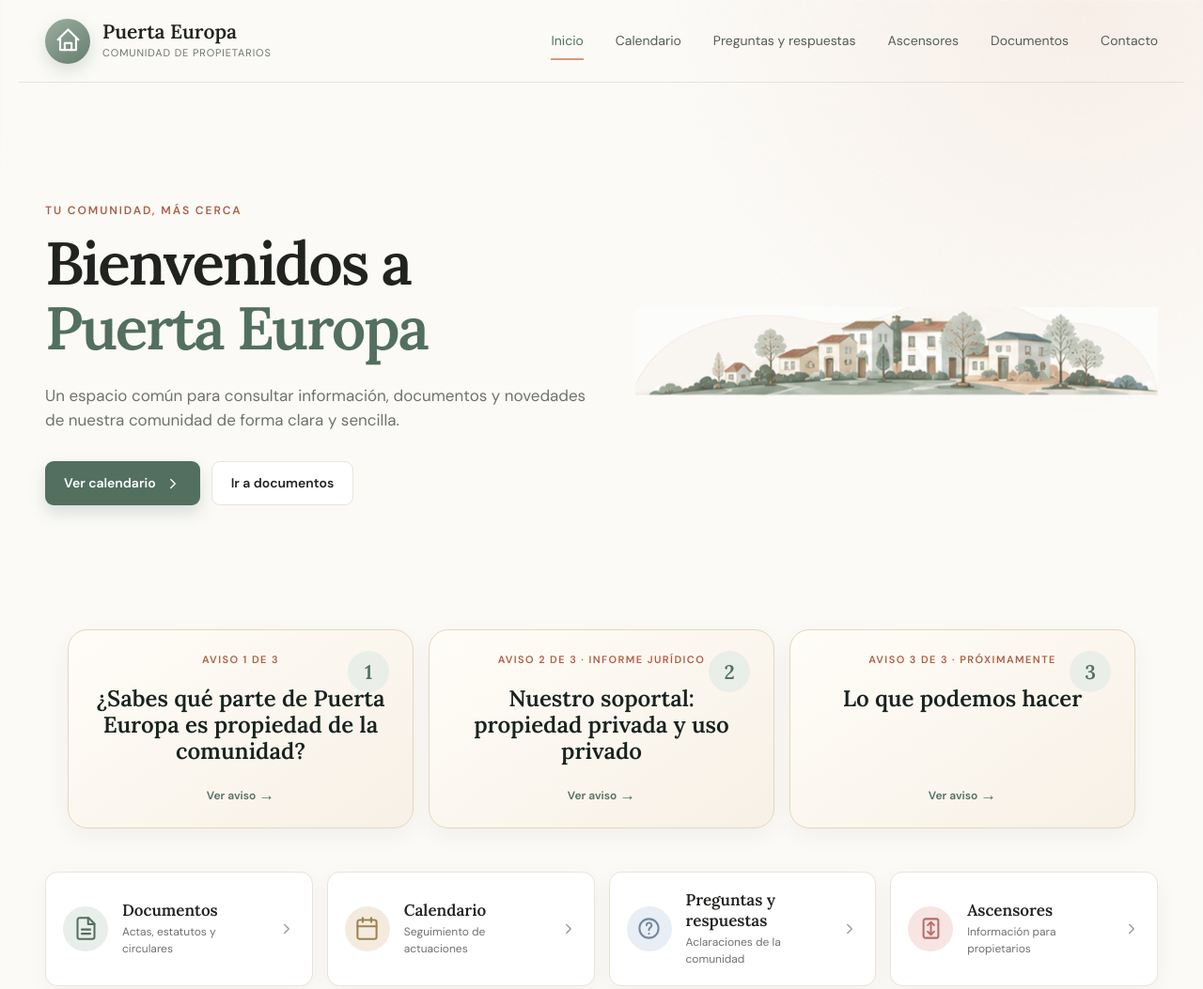
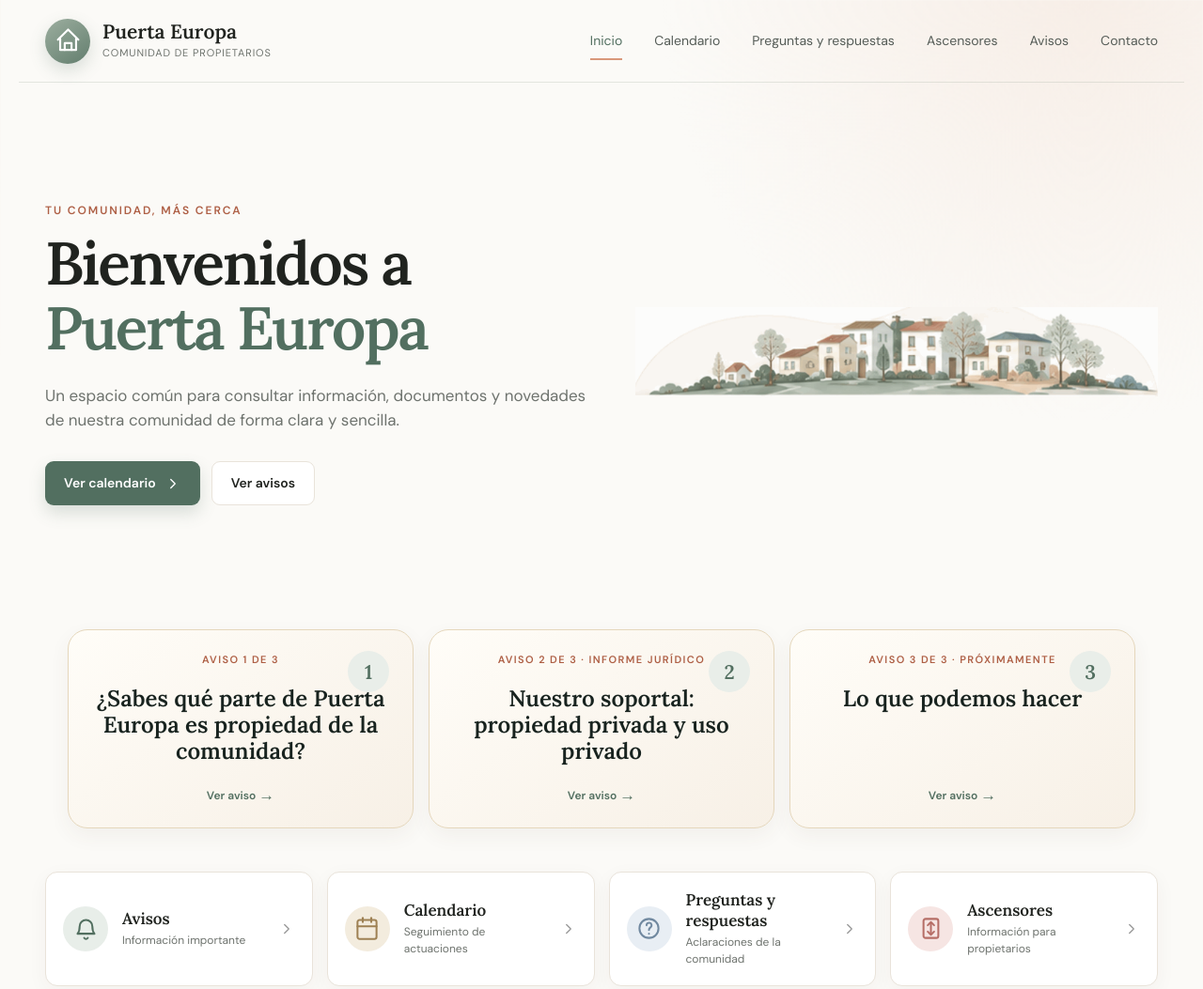
Before and after one commit to RaquelSimoP/ComunidadPuertaEuropa, an Astro site: page / in a window 1280 px wide. Shown: the top 1053 px of the page at 94% size. Built offline with nearby package versions, Linux system fonts and the light colour scheme; Astro itself is replaced by a stand-in of ours.

Commit message:
Quitar Documentos

```diff
--- a/src/pages/index.astro
+++ b/src/pages/index.astro
@@ -17,7 +17,7 @@ const Icon = ({ name, size = 24 }: { name: string; size?: number }) => {
 	return `<svg width="${size}" height="${size}" viewBox="0 0 24 24" fill="none" stroke="currentColor" stroke-width="1.8" stroke-linecap="round" stroke-linejoin="round" aria-hidden="true">${paths[name as keyof typeof paths]}</svg>`;
 };
 const quickLinks = [
-	{ icon: 'file', title: 'Documentos', text: 'Actas, estatutos y circulares', tone: 'sage', href: '#documentos' },
+	{ icon: 'bell', title: 'Avisos', text: 'Información importante', tone: 'sage', href: '#aviso-propiedad' },
 	{ icon: 'calendar', title: 'Calendario', text: 'Seguimiento de actuaciones', tone: 'sand', href: '#calendario' },
 	{ icon: 'help', title: 'Preguntas y respuestas', text: 'Aclaraciones de la comunidad', tone: 'blue', href: '/preguntas/' },
 	{ icon: 'elevator', title: 'Ascensores', text: 'Información para propietarios', tone: 'rose', href: '/ascensores/' },
@@ -493,7 +493,7 @@ const staircaseSpan = (rows: Array<{ staircase: string }>, rowIndex: number) =>
 				<span><strong>Puerta Europa</strong><small>Comunidad de propietarios</small></span>
 			</a>
 			<nav aria-label="Navegación principal">
-				<a class="active" href="#inicio">Inicio</a><a href="#calendario">Calendario</a><a href="/preguntas/">Preguntas y respuestas</a><a href="/ascensores/">Ascensores</a><a href="#documentos">Documentos</a><a href="#contacto">Contacto</a>
+				<a class="active" href="#inicio">Inicio</a><a href="#calendario">Calendario</a><a href="/preguntas/">Preguntas y respuestas</a><a href="/ascensores/">Ascensores</a><a href="#aviso-propiedad">Avisos</a><a href="#contacto">Contacto</a>
 			</nav>
 			<button class="menu" aria-label="Abrir menú" aria-expanded="false" set:html={Icon({ name: 'menu' })}></button>
 		</header>
@@ -504,7 +504,7 @@ const staircaseSpan = (rows: Array<{ staircase: string }>, rowIndex: number) =>
 					<span class="eyebrow">Tu comunidad, más cerca</span>
 					<h1>Bienvenidos a<br/><em>Puerta Europa</em></h1>
 					<p>Un espacio común para consultar información, documentos y novedades de nuestra comunidad de forma clara y sencilla.</p>
-					<div class="hero-actions"><a class="button primary" href="#calendario">Ver calendario <span set:html={Icon({name:'arrow',size:18})}></span></a><a class="button ghost" href="#documentos">Ir a documentos</a></div>
+					<div class="hero-actions"><a class="button primary" href="#calendario">Ver calendario <span set:html={Icon({name:'arrow',size:18})}></span></a><a class="button ghost" href="#aviso-propiedad">Ver avisos</a></div>
 				</div>
 				<div class="hero-art">
 					<img src="/images/casitas.webp" alt="Ilustración de viviendas y jardines" width="779" height="132" />
@@ -634,14 +634,14 @@ const staircaseSpan = (rows: Array<{ staircase: string }>, rowIndex: number) =>
 					<span class="alert-icon" set:html={Icon({name:'bell',size:25})}></span>
 					<div><span class="eyebrow">Aviso 3 de 3 · Próximamente</span><h2>Lo que podemos hacer</h2><p>Este aviso recogerá las opciones que la Comunidad puede considerar para proteger la zona privada, regular los usos y actuar frente a molestias respetando la normativa.</p></div>
 				</div>
-				<div class="alert-actions"><a class="button ghost" href="#documentos">Ir a documentos relacionados</a><span>Información pendiente · Actualización en Junta</span></div>
+				<div class="alert-actions"><a class="button ghost" href="#aviso-propiedad">Ver avisos relacionados</a><span>Información pendiente · Actualización en Junta</span></div>
 				<small class="alert-source">Próximo aviso: publicación tras la validación de opciones y propuestas técnicas.</small>
 			</section>
 			<div class="back-to-top-wrap"><a class="back-to-top" href="#inicio">Volver al inicio <span aria-hidden="true">&uarr;</span></a></div>
 
-			<section class="documents" id="documentos">
-				<div><span class="eyebrow">Siempre disponible</span><h2>Toda la documentación<br/>en un mismo lugar</h2><p>Accede de forma rápida a la información relevante de la comunidad: actas, convocatorias, normativa y comunicaciones.</p><a class="button primary" href="#">Consultar documentos <span set:html={Icon({name:'arrow',size:18})}></span></a></div>
-				<div class="paper-stack"><div class="paper back"></div><div class="paper"><span class="paper-icon" set:html={Icon({name:'file',size:34})}></span><span class="line long"></span><span class="line"></span><span class="line short"></span><ul><li><span set:html={Icon({name:'check',size:15})}></span> Actas de reuniones</li><li><span set:html={Icon({name:'check',size:15})}></span> Circulares y avisos</li><li><span set:html={Icon({name:'check',size:15})}></span> Normativa comunitaria</li></ul></div></div>
+			<section class="documents questions-promo">
+				<div><span class="eyebrow">Preguntas y respuestas</span><h2>Entender la situación<br/><em>para decidir mejor</em></h2><p>Respuestas claras a las dudas más habituales sobre el soportal, los accesos, las molestias y el trabajo que queda por hacer.</p><a class="button primary" href="/preguntas/">Ver preguntas y respuestas <span set:html={Icon({name:'arrow',size:18})}></span></a></div>
+				<div class="paper-stack questions-stack"><div class="paper back"></div><div class="paper"><span class="paper-icon question-mark">?</span><span class="line long"></span><span class="line"></span><span class="line short"></span><ul><li><span set:html={Icon({name:'check',size:15})}></span> Propiedad y uso del soportal</li><li><span set:html={Icon({name:'check',size:15})}></span> Accesos y convivencia</li><li><span set:html={Icon({name:'check',size:15})}></span> Opciones de la Comunidad</li></ul></div></div>
 			</section>
 			<div class="back-to-top-wrap"><a class="back-to-top" href="#inicio">Volver al inicio <span aria-hidden="true">&uarr;</span></a></div>
 
@@ -749,4 +749,5 @@ const staircaseSpan = (rows: Array<{ staircase: string }>, rowIndex: number) =>
 	@media(max-width:600px){.back-to-top-wrap{margin:-52px auto 48px;padding:0 18px}.back-to-top{font-size:10px}}
 	.avisos-nav{width:calc(100% - 48px);max-width:1180px;margin-left:auto;margin-right:auto}.aviso-card{text-align:center}.aviso-card-top{position:relative;justify-content:center}.aviso-card-number{position:absolute;top:-2px;right:0}.aviso-card strong{max-width:none}.aviso-card-link{text-align:center}
 	main{display:flex;flex-direction:column}main>.hero{order:1}main>.avisos-nav{order:2}main>.quick-grid{order:3}main>#aviso-propiedad{order:4}main>#aviso-propiedad+.back-to-top-wrap{order:5}main>#aviso-informe-juridico{order:6}main>#aviso-informe-juridico+.back-to-top-wrap{order:7}main>#aviso-accion{order:8}main>#aviso-accion+.back-to-top-wrap{order:9}main>.calendar-section{order:10}main>.calendar-section+.back-to-top-wrap{order:11}main>.documents{order:12}main>.documents+.back-to-top-wrap{order:13}main>.elevators{order:14}main>.elevators+.back-to-top-wrap{order:15}
+	main>.questions-promo{order:14}main>.questions-promo+.back-to-top-wrap{order:15}.questions-promo h2 em{font-style:normal;color:var(--sage-dark)}.questions-stack .question-mark{font:600 34px Lora,serif;color:var(--terracotta-dark)}
 </style>
```
